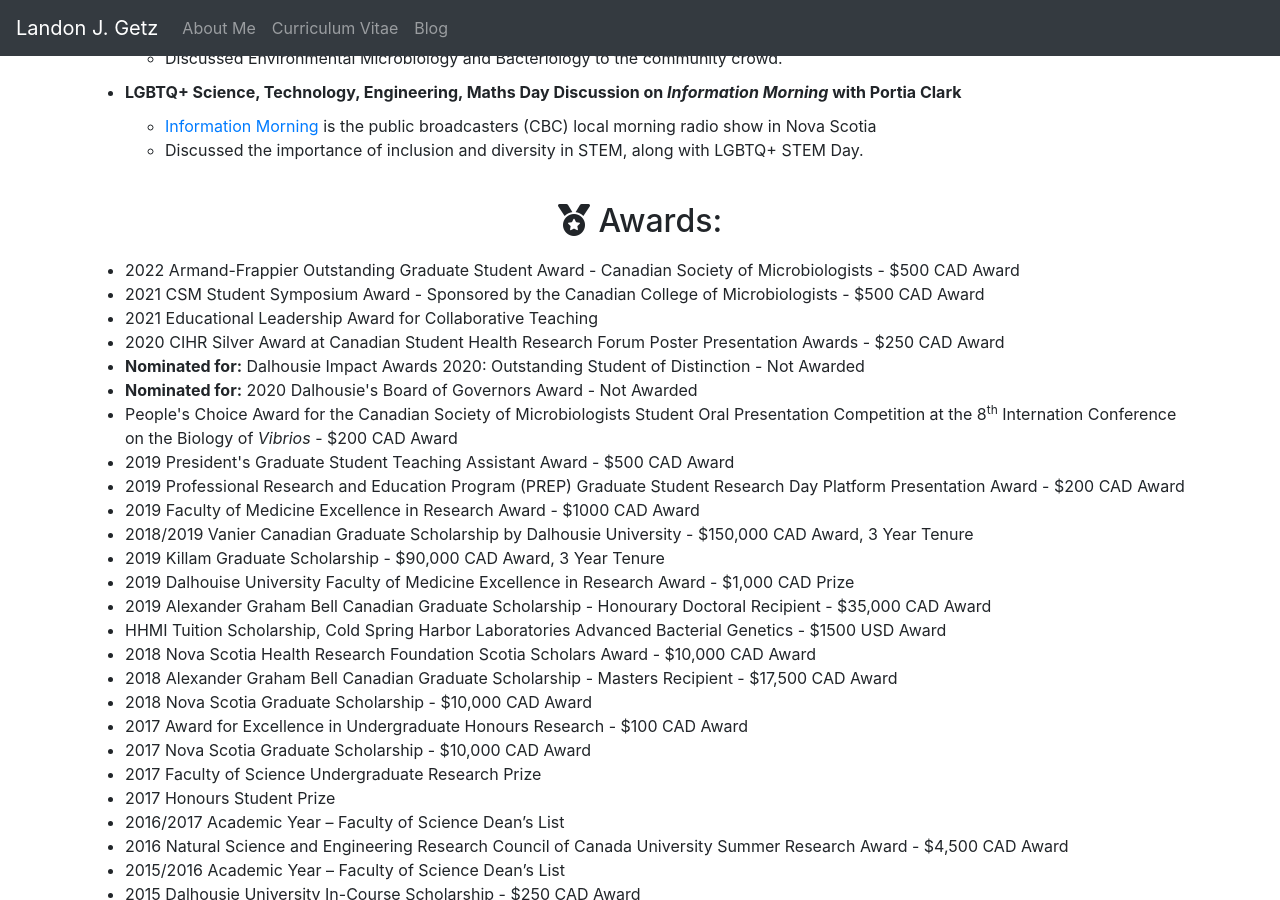
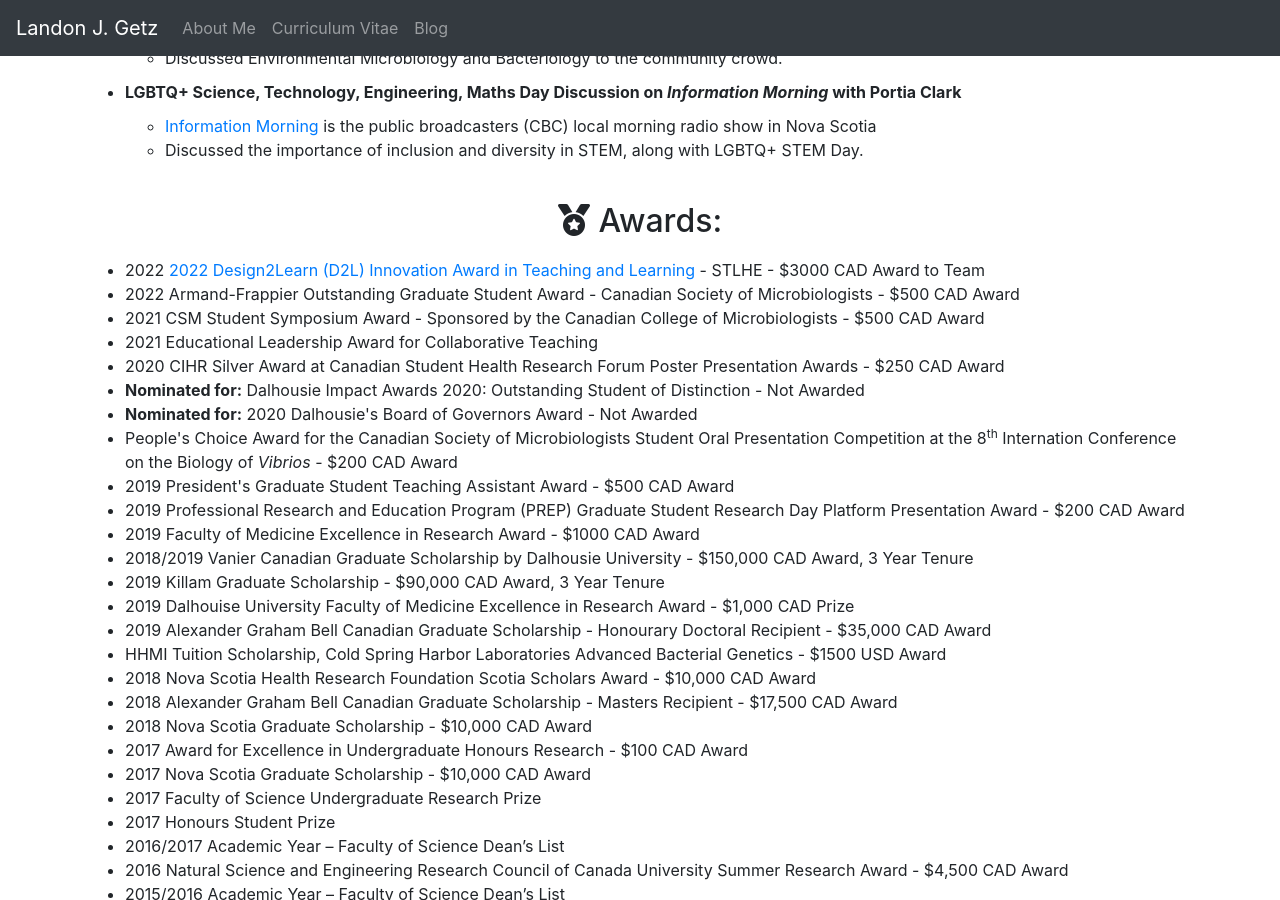
Before and after one commit to LandonGetz/OldCVWebsite, a Jekyll site: the page built from index.md, in a window 1280 px wide and 900 px high, scrolled down 8400 px. Built offline with Jekyll 4.4.1, drawn with Linux system fonts in a browser that asks for light colours; nearby versions of some CDN libraries.

Commit message:
Add STLHE Award and Press Release

```diff
--- a/index.md
+++ b/index.md
@@ -401,7 +401,8 @@ scroll: true
 <br>
     <h2><span class="fas fa-medal" aria-hidden="true"></span> Awards:</h2>
         <ul id="list">
-            <li>2022 Armand-Frappier Outstanding Graduate Student Award - Canadian Society of Microbiologists - $500 CAD Award</li>
+	    <li>2022 <a href="www.landongetz.github.io/documents/STLHE_D2L-2022-Press-Release_FINAL.pdf" target="_blank">2022 Design2Learn (D2L) Innovation Award in Teaching and Learning</a> - STLHE - $3000 CAD Award to Team</li>
+	    <li>2022 Armand-Frappier Outstanding Graduate Student Award - Canadian Society of Microbiologists - $500 CAD Award</li>
 	    <li>2021 CSM Student Symposium Award - Sponsored by the Canadian College of Microbiologists - $500 CAD Award</li>
             <li>2021 Educational Leadership Award for Collaborative Teaching</li>
             <li>2020 CIHR Silver Award at Canadian Student Health Research Forum Poster Presentation Awards - $250 CAD Award</li>
```
Also changed, not shown: 1 other file.
